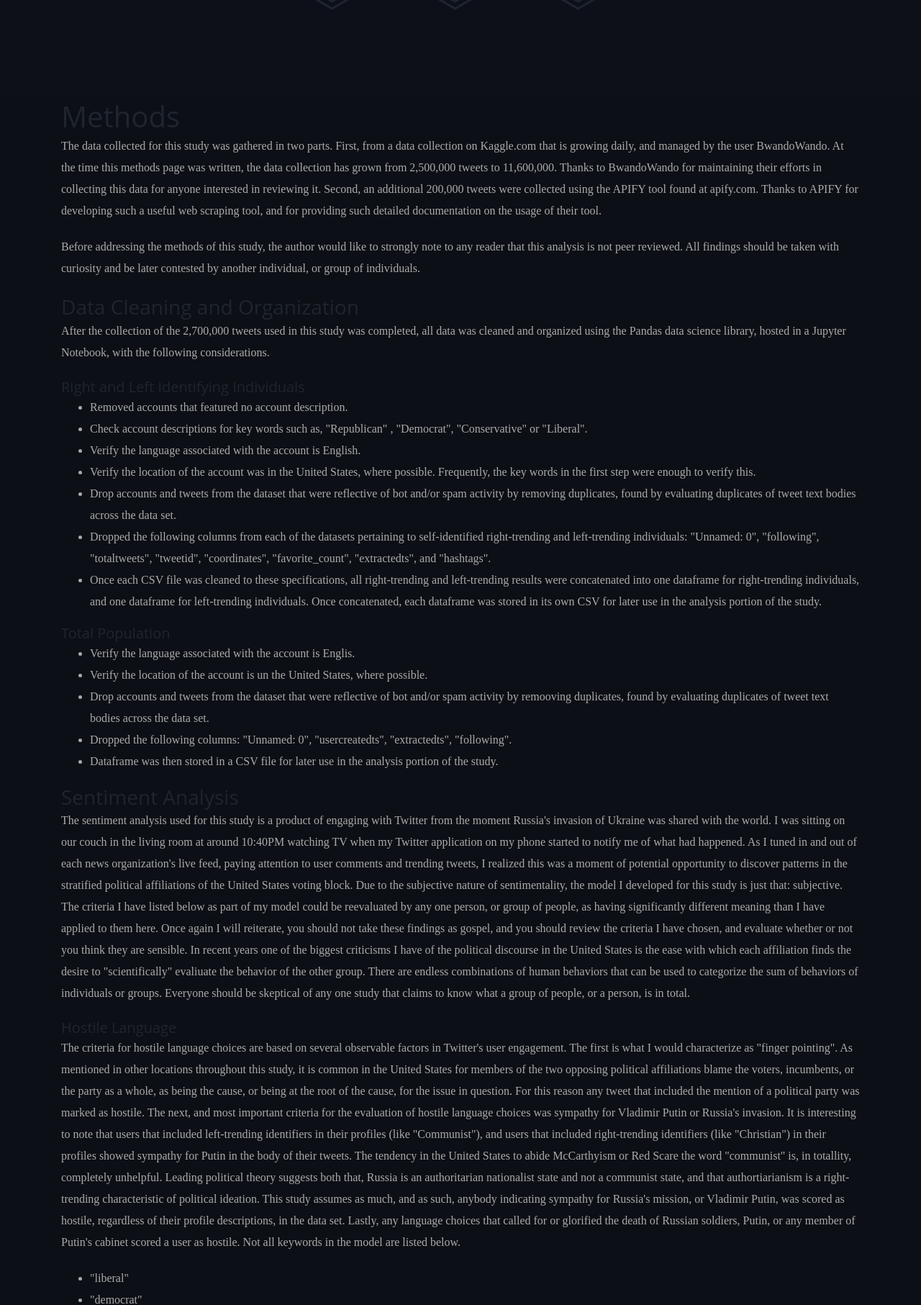
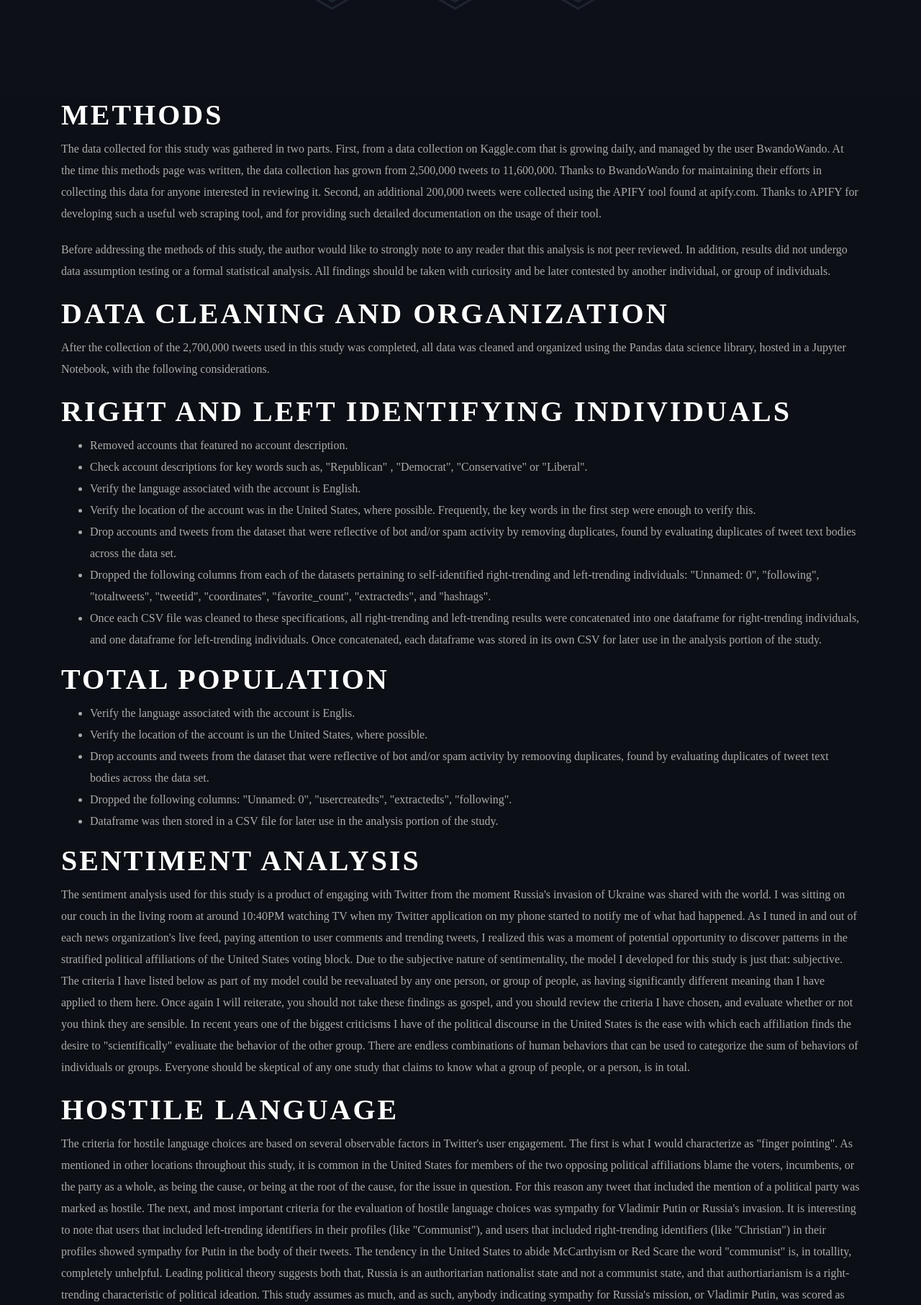
Before and after one commit to HamiltonWhite1/Ukrainian_Conflict_Front_End, a Flask app: page /methods in a window 1280 px wide. Shown: the part 833-2646 px from the top of the page at 72% size. Run offline with Flask 2, Linux system fonts and the light colour scheme; some libraries are stand-ins or nearby versions.

Commit message:
Restyled header tags to be more readable on all devices

```diff
--- a/app/static/main.css
+++ b/app/static/main.css
@@ -27,7 +27,7 @@ body {
 
   .heading-page
   {
-        text-transform: uppercase;
+      text-transform: uppercase;
       font-size: 40px;
       font-weight: bolder;
       letter-spacing: 3px;
@@ -46,10 +46,11 @@ body {
 
   h1, h2, h3,
   h4, h5, h6 {
-    color: #1e2530;
-    font-family: "Open Sans", sans-serif;
-    margin: 0;
-    line-height: 1.3; }
+    text-transform: uppercase;
+      font-size: 40px;
+      font-weight: bolder;
+      letter-spacing: 3px;
+      color: white; }
 
   p {
     margin-bottom: 20px; }
--- a/app/templates/analysis_conclusion.html
+++ b/app/templates/analysis_conclusion.html
@@ -121,7 +121,7 @@
         <h3>Final Conclusion</h3>
         <p> It's true to say that socio-political stratification in the United States impacts the way that its citizens engage
             with the news of Russia's ongoing invasion of Ukraine at a rate that is currently less than 2% in both subjects
-            that the difference was observed in significance. It is true that left-trending users are more likely to use defensive
+            that the difference was observed. It is true that left-trending users are more likely to use defensive
             language choices that are more sentimental of Ukraine, and right-trending users are more likely to use hostile language
             choices that are in opposition of Russia, however both are more likely to be defensive than they are hostile. This is
             a significant discovery with consideration for how the two groups engage with one another, which is often accusitory,
--- a/app/templates/methods.html
+++ b/app/templates/methods.html
@@ -10,7 +10,8 @@
             web scraping tool, and for providing such detailed documentation on the usage of their tool.
         </p>
         <p> Before addressing the methods of this study, the author would like to strongly note to any reader that this analysis is not
-            peer reviewed. All findings should be taken with curiosity and be later contested by another individual, or group of individuals.
+            peer reviewed. In addition, results did not undergo data assumption testing or a formal statistical analysis.
+            All findings should be taken with curiosity and be later contested by another individual, or group of individuals.
         </p>
 
         <h3>Data Cleaning and Organization</h3>
```
